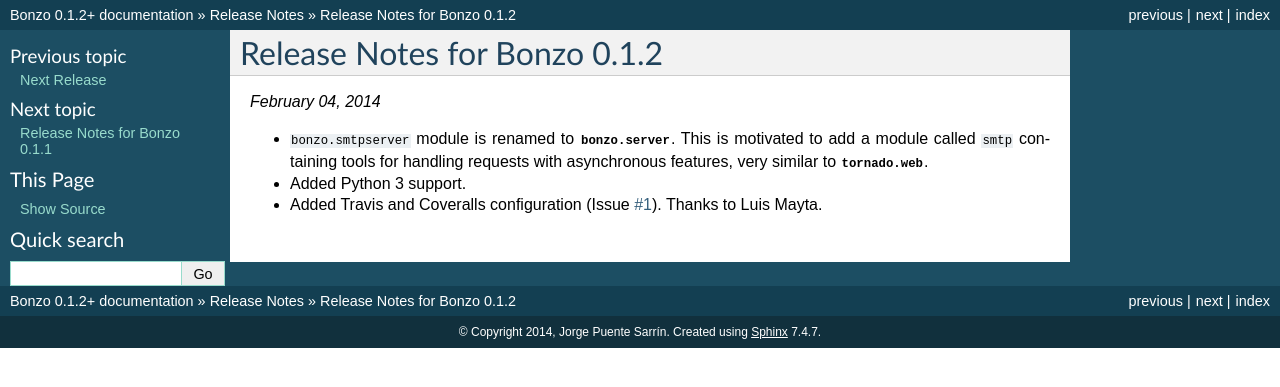
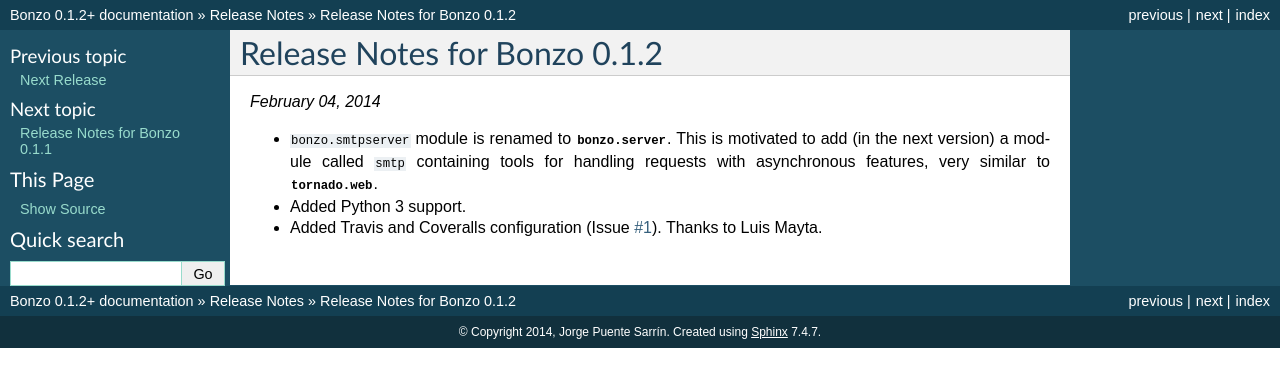
Before and after one commit to puentesarrin/bonzo, a Sphinx documentation site: the page built from docs/releases/0.1.2.rst, in a window 1280 px wide. Shown: the top 387 px of the page. Built offline with Sphinx 7.4.7, drawn with Linux system fonts in a browser that asks for light colours.

Commit message:
Minor clarification.

```diff
--- a/docs/releases/0.1.2.rst
+++ b/docs/releases/0.1.2.rst
@@ -4,8 +4,9 @@
 *February 04, 2014*
 
 - ``bonzo.smtpserver`` module is renamed to :mod:`bonzo.server`. This is
-  motivated to add a module called ``smtp`` containing tools for handling
-  requests with asynchronous features, very similar to :mod:`tornado.web`.
+  motivated to add (in the next version) a module called ``smtp`` containing
+  tools for handling requests with asynchronous features, very similar to
+  :mod:`tornado.web`.
 - Added Python 3 support.
 - Added Travis and Coveralls configuration (Issue :issue:`#1 <1>`). Thanks to
   Luis Mayta.
```
